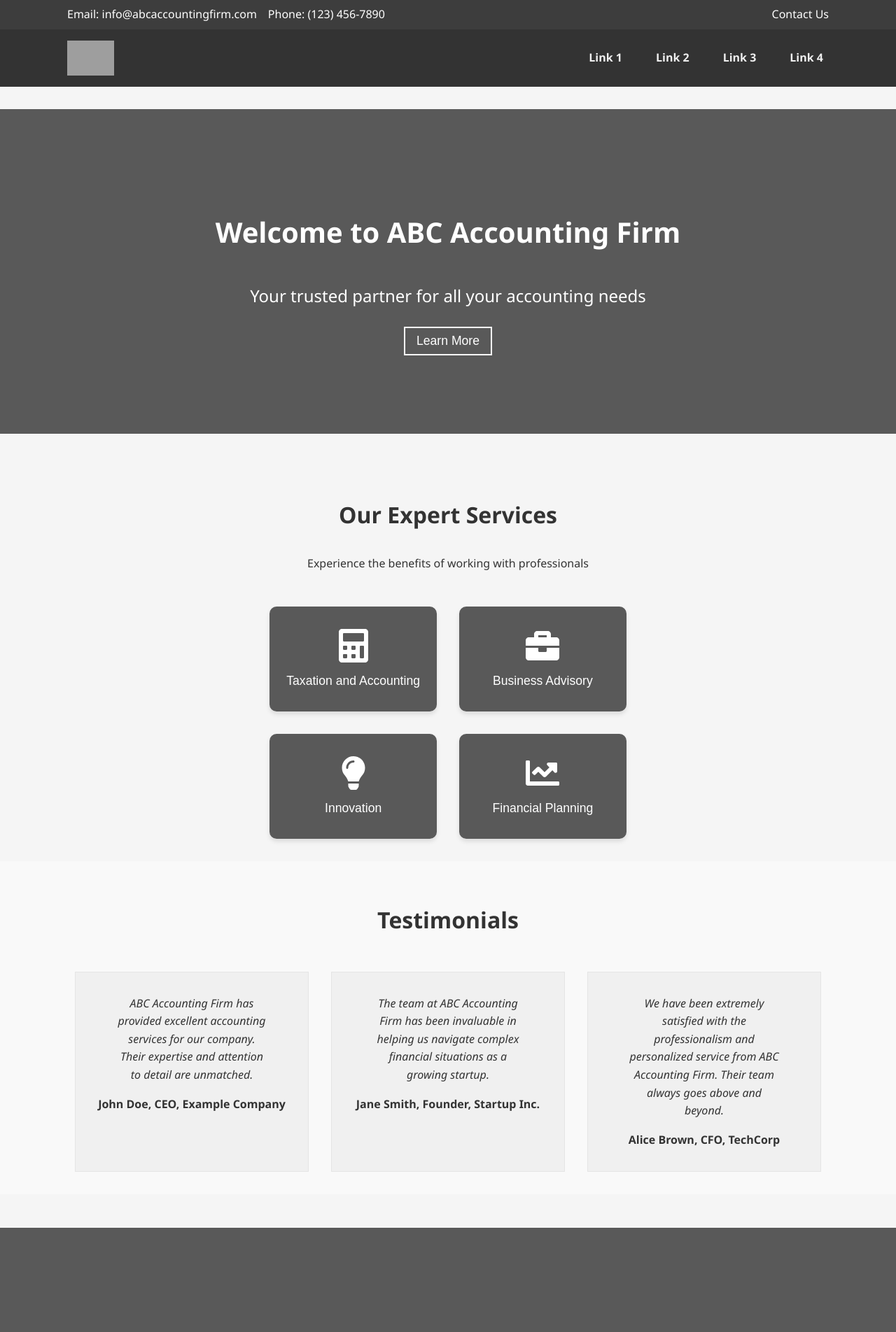
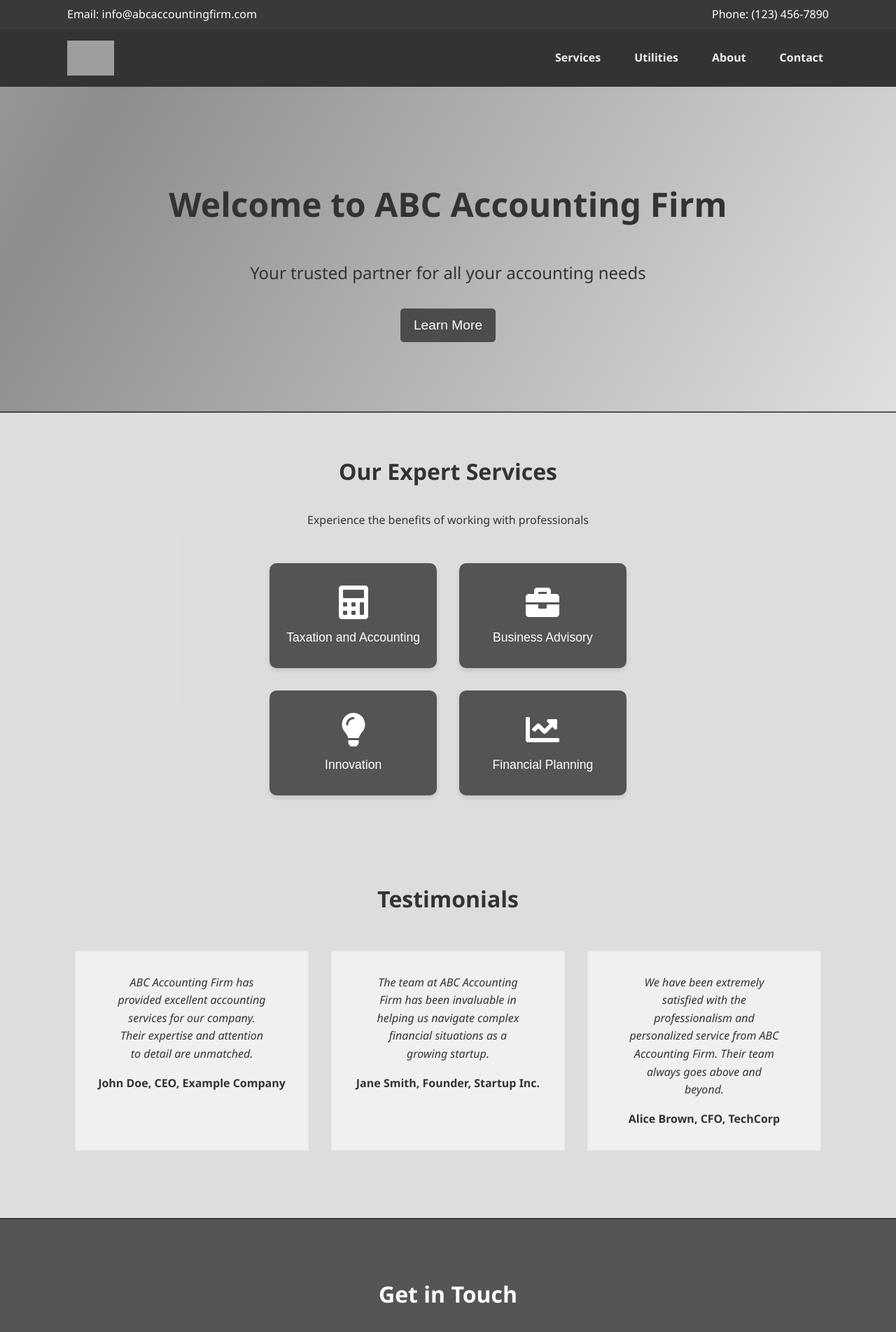
Before and after one commit to Hongsblash/super-duper-chainsaw, a React (Create React App) app: page / in a window 1280 px wide. Shown: the top 1904 px of the page at 70% size. Built offline with nearby package versions, Linux system fonts and the light colour scheme; grey boxes are pictures that could not be loaded.

Commit message:
Updated more styles and layout

```diff
--- a/src/App.css
+++ b/src/App.css
@@ -5,6 +5,7 @@ body {
   -moz-osx-font-smoothing: grayscale;
   color: #333;
   background-color: #f5f5f5;
+  background-color: rgba(221, 221, 221, 0.8);
   line-height: 1.6;
 }
 
--- a/src/components/GetInTouchSection.css
+++ b/src/components/GetInTouchSection.css
@@ -3,11 +3,13 @@
     flex-direction: column;
     align-items: center;
     justify-content: center;
-    min-height: 350px;
+    min-height: 300px;
     text-align: center;
-    padding: 2rem 0;
     background-color: rgba(50, 50, 50, 0.8);
     color: white;
+    padding-bottom: 2rem;
+    border-top: 2px solid rgba(50, 50, 50, 0.8);
+    border-bottom: 2px solid rgba(50, 50, 50, 0.8);
   }
 
   .get-in-touch-section h2 {
--- a/src/components/LargeHeader.jsx
+++ b/src/components/LargeHeader.jsx
@@ -8,24 +8,24 @@ const LargeHeader = () => {
       <nav>
         <ul>
           <li>
-            <a href="/">Link 1</a>
+            <a href="/">Services</a>
             <div className="dropdown-menu">
-              <a href="/sublink1">Sublink 1</a>
-              <a href="/sublink2">Sublink 2</a>
-              <a href="/sublink3">Sublink 3</a>
-              <a href="/sublink4">Sublink 4</a>
+              <a href="/sublink1">Taxation and Accounting</a>
+              <a href="/sublink2">Business Advisory</a>
+              <a href="/sublink3">Innovation</a>
+              <a href="/sublink4">Financial Planning</a>
             </div>
           </li>
           <li>
-            <a href="/">Link 2</a>
+            <a href="/">Utilities</a>
             <div className="dropdown-menu">
-              <a href="/sublink5">Sublink 5</a>
-              <a href="/sublink6">Sublink 6</a>
-              <a href="/sublink7">Sublink 7</a>
+              <a href="/sublink5">Terms</a>
+              <a href="/sublink6">Privacy</a>
+              <a href="/sublink7">Sitemap</a>
             </div>
           </li>
-          <li><a href="/">Link 3</a></li>
-          <li><a href="/">Link 4</a></li>
+          <li><a href="/">About</a></li>
+          <li><a href="/">Contact</a></li>
         </ul>
       </nav>
     </header>
--- a/src/components/ServicesSection.css
+++ b/src/components/ServicesSection.css
@@ -6,7 +6,8 @@
     min-height: 400px;
     text-align: center;
     padding: 2rem 0;
-    background-color: rgba(245, 245, 245, 0.8);
+    background-color: rgba(221, 221, 221, 0.8);
+    padding-bottom: 4rem;
   }
 
   .services-section h2 {
--- a/src/components/SmallHeader.jsx
+++ b/src/components/SmallHeader.jsx
@@ -6,10 +6,9 @@ const SmallHeader = () => {
     <div className="small-header">
       <div className="contact-info">
         <span>Email: info@abcaccountingfirm.com</span>
-        <span>Phone: (123) 456-7890</span>
       </div>
       <div className="contact-link">
-        <a href="/contact">Contact Us</a>
+        <span>Phone: (123) 456-7890</span>
       </div>
     </div>
   );
--- a/src/components/TestimonialSection.css
+++ b/src/components/TestimonialSection.css
@@ -3,11 +3,11 @@
     flex-direction: column;
     align-items: center;
     justify-content: center;
-    min-height: 400px;
+    min-height: 350px;
     text-align: center;
     padding: 2rem 0;
-    background-color: #f9f9f9;
-    margin-bottom: 3rem;
+    background-color: rgba(221, 221, 221, 0.8);
+    padding-bottom: 6rem;
   }
 
   .testimonial-section h2 {
--- a/src/components/WelcomeMessage.css
+++ b/src/components/WelcomeMessage.css
@@ -1,9 +1,12 @@
-@keyframes fadeIn {
-    from {
-      opacity: 0;
+@keyframes gradient-background {
+  0% {
+    background-position: 0% 50%;
   }
-    to {
-      opacity: 1;
+  50% {
+    background-position: 100% 50%;
+  }
+  100% {
+    background-position: 0% 50%;
   }
 }
 
@@ -14,32 +17,34 @@
   justify-content: center;
   min-height: 400px;
   text-align: center;
-    margin: 2rem 0;
   padding: 2rem 0;
-    background-color: rgba(50, 50, 50, 0.8);
-    color: white;
-    animation: fadeIn 3s;
+  background: linear-gradient(120deg, rgba(235, 235, 235, 0.8), rgba(119, 119, 119, 0.8), rgba(235, 235, 235, 0.8));
+  background-size: 200% 200%;
+  animation: gradient-background 15s ease infinite;
+  border-bottom: 2px solid rgba(50, 50, 50, 0.8);
 }
 
-  .welcome-message h2 {
+.welcome-message h1 {
+  font-size: 3rem;
   margin-bottom: 1rem;
-    font-size: 2.5rem;
 }
 
 .welcome-message p {
   font-size: 1.5rem;
+  margin-bottom: 2rem;
 }
 
 .welcome-message button {
-    background-color: transparent;
+  background-color: rgba(50, 50, 50, 0.8);
   color: white;
-    border: 2px solid white;
-    padding: 0.5rem 1rem;
+  border: none;
+  padding: 0.8rem 1.2rem;
   cursor: pointer;
-    transition: background-color 0.3s, color 0.3s;
-    font-size: 1.1rem;
+  font-size: 1.2rem;
+  border-radius: 5px;
+  transition: background-color 0.3s;
 }
 
 .welcome-message button:hover {
-    background-color: rgba(255, 255, 255, 0.2);
+  background-color: rgba(50, 50, 50, 1);
 }
--- a/src/components/WelcomeMessage.jsx
+++ b/src/components/WelcomeMessage.jsx
@@ -4,7 +4,7 @@ import './WelcomeMessage.css';
 const WelcomeMessage = () => {
   return (
     <div className="welcome-message">
-      <h2>Welcome to ABC Accounting Firm</h2>
+      <h1>Welcome to ABC Accounting Firm</h1>
       <p>Your trusted partner for all your accounting needs</p>
       <button onClick={() => alert("Link to a yet-to-be-determined page")}>
         Learn More
```
Lines whose indentation alone changed are shown as unchanged.
